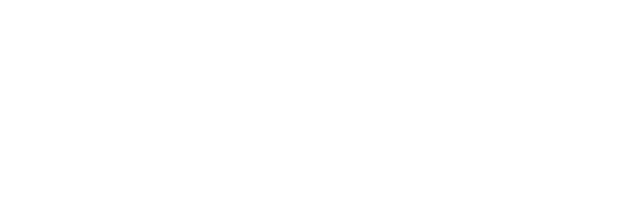
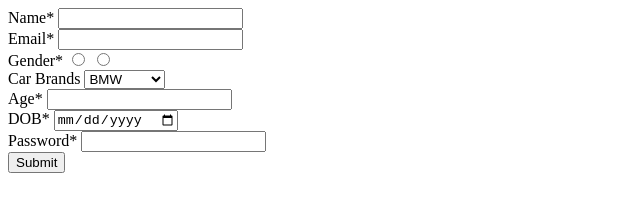
Before and after one commit to acciojob/signup-form-car-shubhambabar-007, a website: page main.html in a window 1280 px wide. Shown: the whole page, without its empty margins (0-640 px from the left). Drawn offline with Linux system fonts and the light colour scheme.

Commit message:
created a submission

```diff
--- a/main.html
+++ b/main.html
@@ -10,7 +10,42 @@
 	<!-- the entire body must be written by student -->
     <script type="text/javascript" src="./script.js">
 </script>
-
+	<form method="post">
+        <div>
+            <label for="name">Name*</label>
+            <input type="text" id="name" required>
+        </div>
+        <div>
+            <label for="email">Email*</label>
+            <input type="email" id="email" required>
+        </div>
+        <div>
+            <label>Gender*</label>
+            <input type="radio" name="gender" required>
+            <input type="radio" name="gender" required>
+        </div>
+        <div>
+            <label for="cars">Car Brands</label>
+            <select id="cars">
+                <option>BMW</option>
+                <option>Audi</option>
+                <option>Mercedez</option>
+            </select>
+        </div>
+        <div>
+            <label for="carage">Age*</label>
+            <input type="number" id="carage" required>
+        </div>
+        <div>
+            <label for="dop">DOB*</label>
+            <input type="date" id="dop" required>
+        </div>
+        <div>
+            <label for="password">Password*</label>
+            <input type="password" id="password" required>
+        </div>
+        <button type="submit">Submit</button>
+    </form>
 </body>
 
 </html>
```
